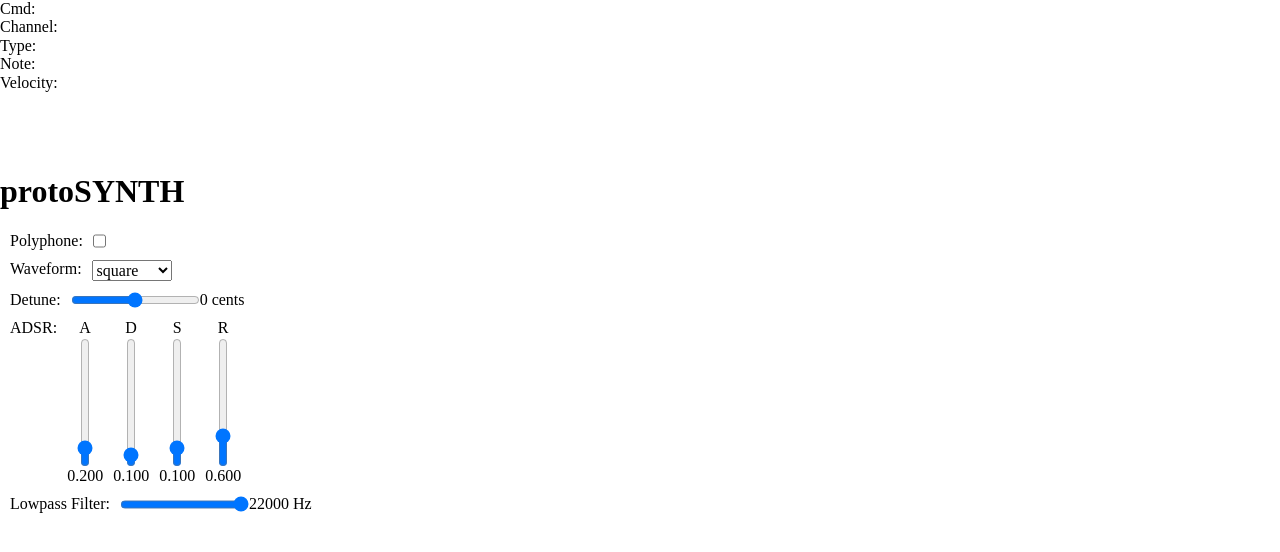
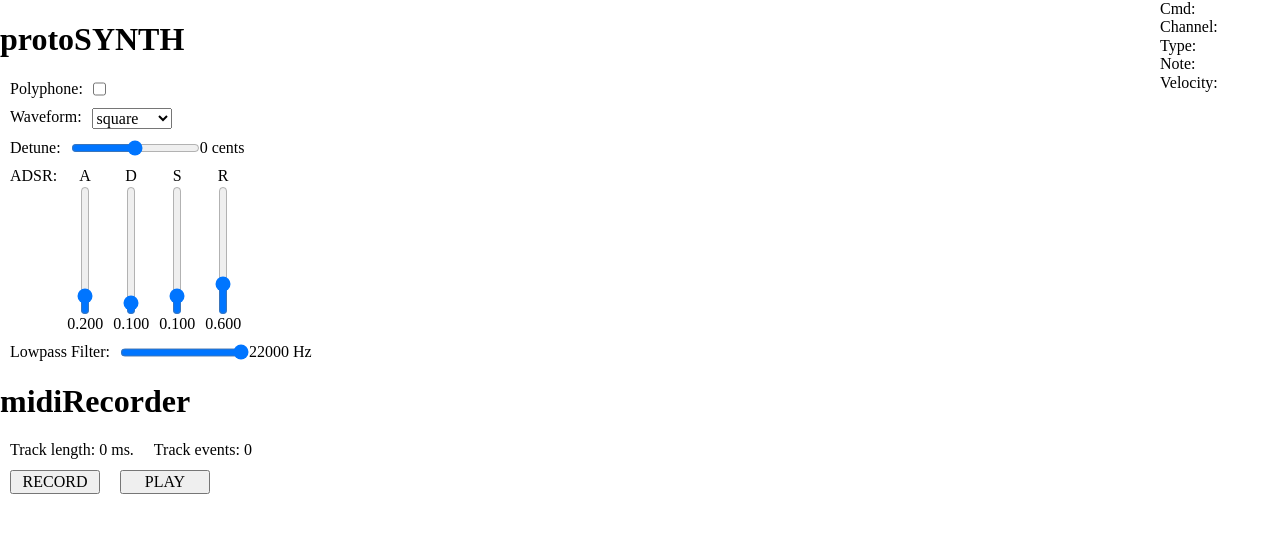
Before and after one commit to AGuski/protosynth, a React app: page / in a window 1280 px wide. Shown: the top 552 px of the page. Built offline with nearby package versions, Linux system fonts and the light colour scheme.

Commit message:
add buggy and primitive midi-like recorder

```diff
--- a/src/components/App.js
+++ b/src/components/App.js
@@ -4,7 +4,10 @@ import ReactDOM from 'react-dom';
 import { Midi } from '../utils/midi';
 import { ProtoSynth } from '../protosynth/protosynth';
 
+import { MidiRecorder } from '../utils/midi-recorder';
+
 import { SynthUI } from './synth-ui/SynthUI.component';
+import { RecorderUI } from './recorder-ui/RecorderUI.component';
 import { Indicator } from './indicator/Indicator.component';
 
 /**
@@ -26,6 +29,7 @@ class App extends React.Component {
 
     this.midi = new Midi();
     this.synth = new ProtoSynth(this.midi);
+    this.midiRecorder = new MidiRecorder();
 
     /* MIDIMessageListener */
     window.addEventListener('midi:message', ({ detail: data }) => {
@@ -55,6 +59,7 @@ class App extends React.Component {
   render() {
     return (
       <div className="main">
+        <div className="midi-info">
           <span>Cmd: {this.state.cmd}</span><br/>
           <span>Channel: {this.state.channel}</span><br/>
           <span>Type: {this.state.type}</span><br/>
@@ -64,7 +69,9 @@ class App extends React.Component {
             <Indicator max="127" value={this.state.velocity} />
             <Indicator max="127" value={this.state.velocity} />
           </div>
+        </div>
         <SynthUI synth={this.synth} />
+        <RecorderUI recorder={this.midiRecorder} />
       </div>
     );
   }
--- /dev/null
+++ b/src/components/recorder-ui/recorderUI.component.js
@@ -0,0 +1,74 @@
+import React from 'react';
+
+export class RecorderUI extends React.Component {
+  constructor(props) {
+    super(props);
+
+
+    this.handleClick = this.handleClick.bind(this);
+    this.handleChange = this.handleChange.bind(this);
+    this.update = this.update.bind(this);
+    this.props.recorder.updateUI = this.update;
+    this.state = {
+      recording: this.props.recorder.recording,
+      playing: this.props.recorder.playing
+    }
+  }
+
+  update() {
+    this.forceUpdate();
+  }
+
+  handleClick(event) {
+    let recorder = this.props.recorder;
+    switch (event.target.name) {
+      case 'recordButton':
+        if (!this.state.recording) {
+          recorder.startRecord();
+          this.setState({recording: true});
+        } else {
+          recorder.stopRecord();
+          this.setState({recording: false});
+        }
+        break;
+      case 'playButton':
+      if (!this.state.playing) {
+          recorder.startPlayback();
+          this.setState({playing: true});
+        } else {
+          recorder.stopPlayback();
+          this.setState({playing: false});
+        }
+        break;
+      default:
+    }
+  }
+
+  handleChange(event) {
+
+  }
+
+  render() {
+    return (
+      <div>
+        <h1>midiRecorder</h1>
+        <div className="recorder-info">
+          <span className="recorder-button">Track length: {this.props.recorder.track.length} ms.</span>
+          <span className="recorder-button">Track events: {this.props.recorder.track.events.length}</span>
+        </div>
+        <label className="recorder-button" htmlFor="recordButton">
+          <input type="button" name="recordButton"
+                 value={this.props.recorder.recording ? 'STOP' : 'RECORD'}
+                 onClick={this.handleClick}
+          />
+        </label>
+        <label className="recorder-button" htmlFor="playButton">
+          <input type="button" name="playButton"
+                 value={this.props.recorder.playing ? 'STOP' : 'PLAY'}
+                 onClick={this.handleClick}
+          />
+        </label>
+      </div>
+    );
+  }
+}
--- /dev/null
+++ b/src/utils/midi-recorder.js
@@ -0,0 +1,102 @@
+/**
+ *  A simple Recorder of MIDI-like data. I am not so sure about the jquery event listeners....
+ *
+ *  Stage 1: use good ol' DateTime + setTimeout
+ *  Stage 2: I want performance.now() ! -> compare to before
+ *  Stage 3: Do rock solid scheduled timing as described here: https://www.html5rocks.com/en/tutorials/audio/scheduling/
+ *
+ *  This UI updating sucks!! How to make it better?!?
+ *
+ */
+
+export class MidiRecorder {
+  constructor() {
+    this.track = {
+      begin: 0,
+      length: 0,
+      events: []
+    }
+    this.listeners;
+    this.recording = false;
+    this.playing = false;
+  }
+
+  startRecord() {
+    console.log('startRec');
+    this.recording = true;
+    this.track.events = [];
+    this.track.begin = Date.now();
+
+    $(window).on('midi:message', ({ detail: data }) => {
+        // TODO - does only work with midiInput and doubles noteOn/Off;
+    });
+    $(window).on('midi:noteOn', ({ detail: data }) => {
+        this.track.events.push(
+          {type: 'noteOn', data: data, timestamp: Date.now() - this.track.begin }
+        )
+        this.updateUI();
+    });
+    $(window).on('midi:noteOff', ({ detail: data }) => {
+        this.track.events.push(
+          {type: 'noteOff', data: data, timestamp: Date.now() - this.track.begin }
+        )
+        this.updateUI();
+    });
+    this.updateUI();
+  }
+
+  stopRecord() {
+    console.log('stopRec');
+    this.recording = false;
+    this.track.length = Date.now() - this.track.begin;
+    $(window).off('midi:message');
+    $(window).off('midi:noteOn');
+    $(window).off('midi:noteOff');
+    this.updateUI();
+  }
+
+  startPlayback() {
+    console.log('startPlay');
+    this.playing = true;
+    for (let event of this.track.events) {
+      setTimeout(() => {
+        if (this.playing) {
+          this.sendData(event);
+        }
+      }, event.timestamp);
+    }
+
+    setTimeout(() => {
+      if (this.playing) {
+        this.stopPlayback();
+      }
+    }, this.track.length);
+    this.updateUI();
+  }
+
+  stopPlayback() {
+    console.log('stopPlay');
+    this.playing = false;
+    this.updateUI();
+  }
+
+  sendData(event) {
+    let data = event.data;
+    switch(event.type) {
+      case 'noteOn':
+        window.dispatchEvent(new CustomEvent('midi:noteOn', {
+          'detail': { note: data.note, velocity: data.velocity }
+        }));
+        break;
+      case 'noteOff':
+        window.dispatchEvent(new CustomEvent('midi:noteOff', {
+          'detail': { note: data.note, velocity: data.velocity }
+        }));
+        break;
+      default:
+    }
+    this.updateUI();
+  }
+
+
+}
--- a/styles.css
+++ b/styles.css
@@ -4,6 +4,10 @@
   left: 0;
   width: 100vw;
   height: 100vh;
+}
+
+.midi-info {
+  float: right;
 }
 
 .indicators {
@@ -42,3 +46,17 @@
   width: 30px;
   -webkit-appearance: slider-vertical;
 }
+
+/* Recorder */
+
+.recorder-info {
+  margin-bottom: 10px;
+}
+
+.recorder-button {
+  margin: 10px;
+}
+
+input[type="button"] {
+  width: 90px;
+}
```
Also changed, not shown: src/components/synth-ui/SynthUI.component.js (+8 -8 lines). Lines whose indentation alone changed are shown as unchanged.
